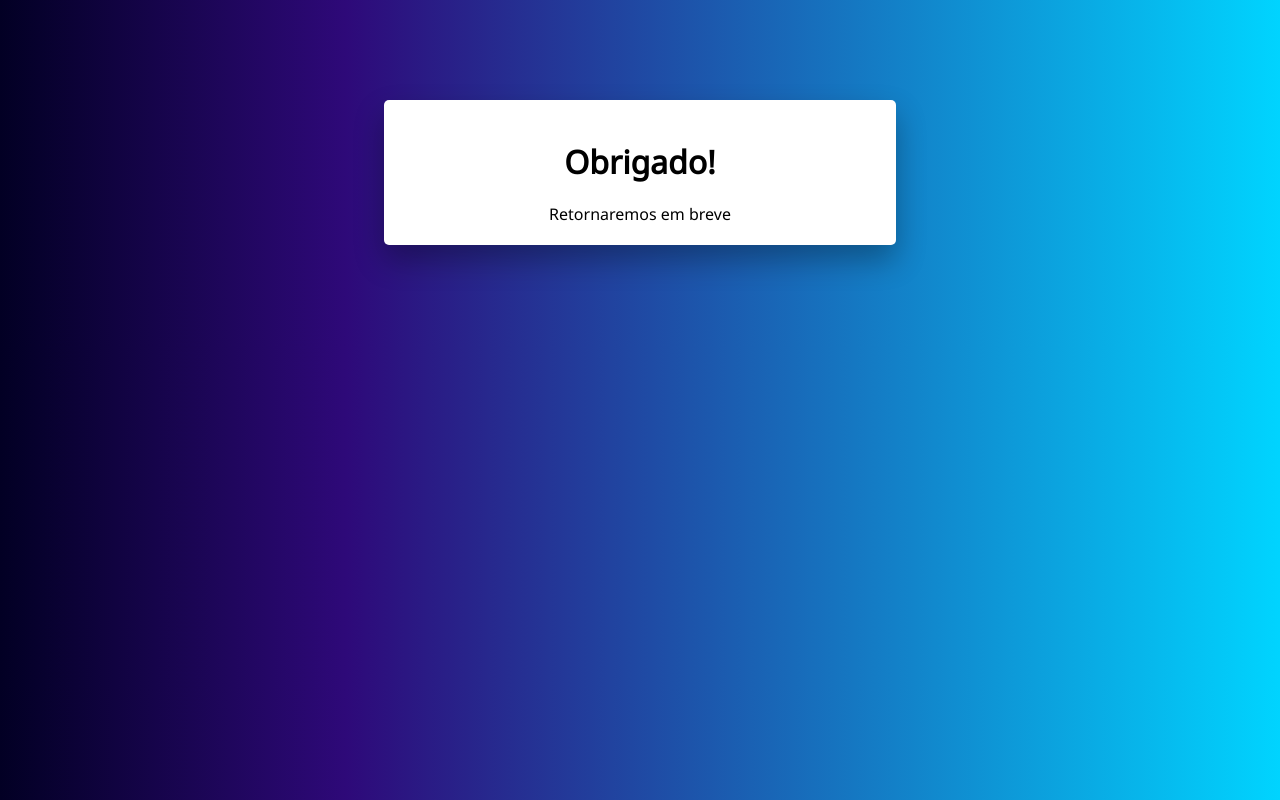
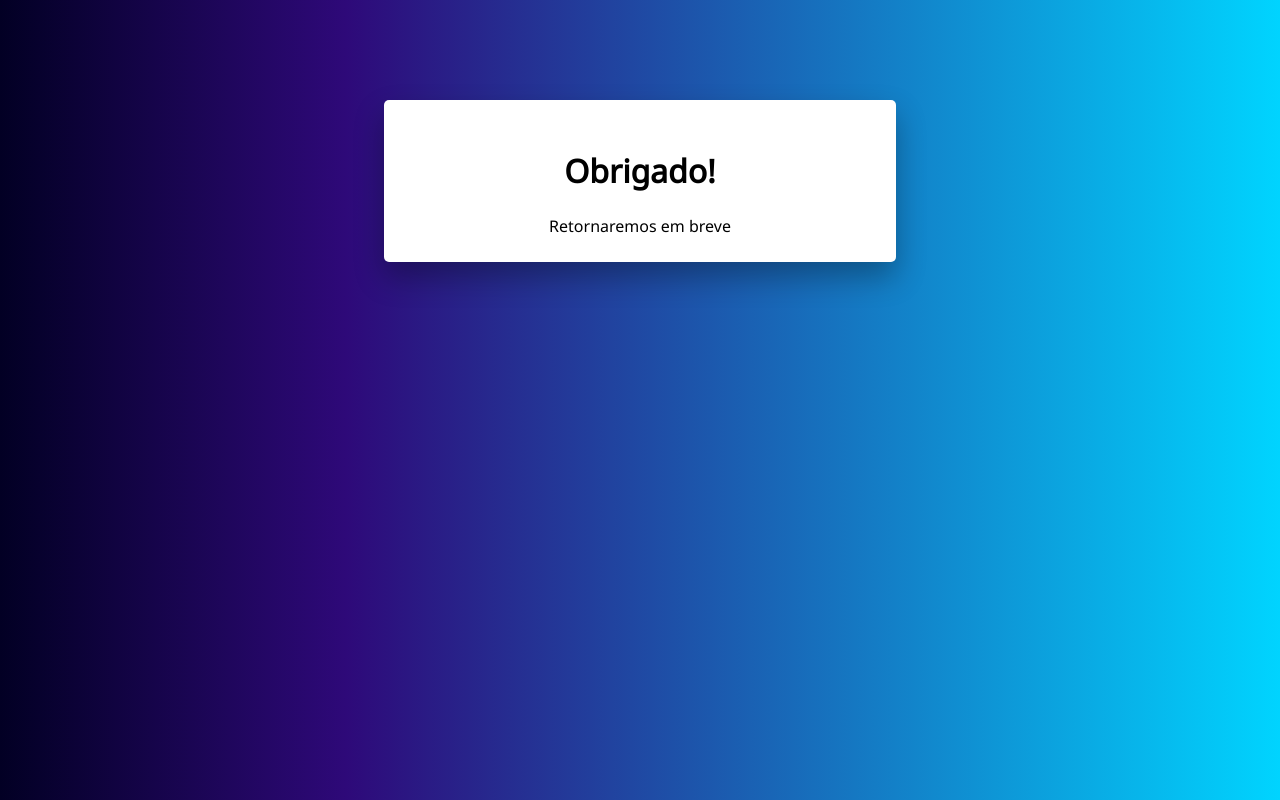
Before and after one commit to Renanjuniior6/FormProject, a plain HTML site: page tela-obrigado/index.html in a window 1280 px wide. Drawn offline with Linux system fonts and the light colour scheme.

Commit message:
alteração do css

```diff
--- a/tela-obrigado/styles.css
+++ b/tela-obrigado/styles.css
@@ -13,12 +13,12 @@ body {
 
 form, div {
     width: 40%;
-    min-width: 350px;
+    min-width: 300px;
     background-color: white;
     border-radius: 5px;
     box-shadow: 0 15px 30px rgba(0, 0, 0, 0.3);
     margin: 100px auto;
-    padding: 20px;
+    padding: 2%;
 }
 
 input, textarea {
@@ -59,6 +59,5 @@ button:active {
 }
 h1, p {
     text-align: center;
-    margin-top: 20px;
-
+    margin-top: 5%;
 }
```
